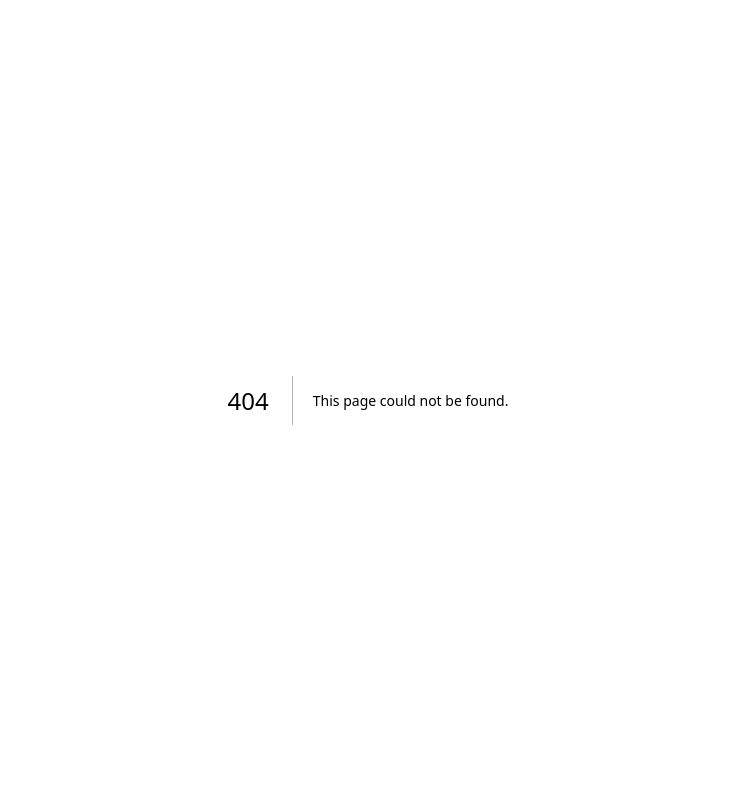
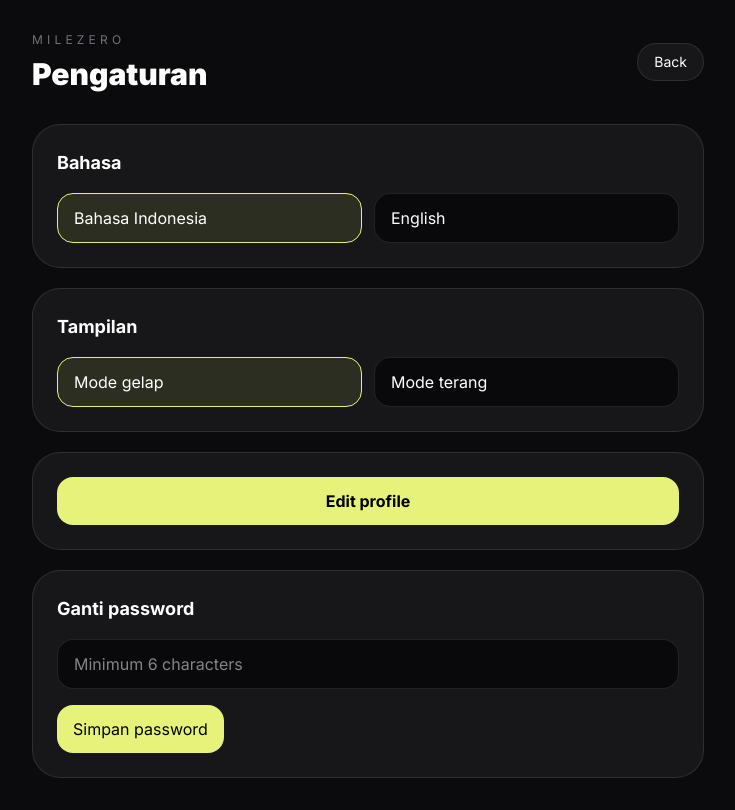
Before and after one commit to SamAscend/MILEZEROHQ, a Next.js app: page /settings in a window 1280 px wide. Before the commit this address had no page. Shown: the whole page, without its empty margins (272-1007 px from the left). Built offline with nearby package versions, Linux system fonts and the light colour scheme; no server answers.

Commit message:
Add session logout and member settings

```diff
--- a/app/globals.css
+++ b/app/globals.css
@@ -15,6 +15,40 @@ body {
   font-family: var(--font-sans), Arial, Helvetica, sans-serif;
 }
 
+html[data-theme="light"] body {
+  background: #f4f5ef;
+  color: #181a16;
+}
+
+html[data-theme="light"] .bg-\[\#0b0b0d\] {
+  background-color: #f4f5ef !important;
+}
+
+html[data-theme="light"] .bg-\[\#111214\] {
+  background-color: #e7e9df !important;
+}
+
+html[data-theme="light"] .bg-white\/5 {
+  background-color: rgba(255, 255, 255, 0.72) !important;
+}
+
+html[data-theme="light"] .bg-zinc-950,
+html[data-theme="light"] .bg-zinc-950\/80,
+html[data-theme="light"] .bg-zinc-950\/70,
+html[data-theme="light"] .bg-zinc-950\/60 {
+  background-color: #ffffff !important;
+}
+
+html[data-theme="light"] .text-white {
+  color: #181a16 !important;
+}
+
+html[data-theme="light"] .text-zinc-200,
+html[data-theme="light"] .text-zinc-300,
+html[data-theme="light"] .text-zinc-400 {
+  color: #4b5148 !important;
+}
+
 * {
   box-sizing: border-box;
 }
--- a/app/login/page.tsx
+++ b/app/login/page.tsx
@@ -33,7 +33,11 @@ export default function LoginPage() {
     }
 
     if (isSignUp) {
-      setSuccessMessage("Akun berhasil dibuat. Cek email Anda untuk konfirmasi akun.");
+      if (result.data.session) {
+        router.push("/onboarding");
+        return;
+      }
+      setSuccessMessage("Akun berhasil dibuat. Cek email Anda untuk konfirmasi akun sebelum login.");
       return;
     }
 
@@ -44,9 +48,10 @@ export default function LoginPage() {
     <main className="min-h-screen bg-[#0b0b0d] px-4 py-10 text-white">
       <div className="mx-auto max-w-5xl">
         <div className="mb-8 flex items-center justify-between">
-          <Link href="/" className="text-lg font-black tracking-[0.28em] text-white">
-            MILEZERO
-          </Link>
+          <div className="flex items-center gap-5">
+            <Link href="/" className="text-lg font-black tracking-[0.28em] text-white">MILEZERO</Link>
+            <Link href="/" className="text-sm text-zinc-400 transition hover:text-white">Back</Link>
+          </div>
           <Link href="/admin/login" className="text-sm text-zinc-300 transition hover:text-white">
             Admin Portal
           </Link>
--- a/app/page.tsx
+++ b/app/page.tsx
@@ -1,4 +1,9 @@
+"use client";
+
 import Link from "next/link";
+import { useEffect, useState } from "react";
+import { BottomNav } from "@/components/bottom-nav";
+import { supabase } from "@/lib/supabase";
 
 const features = [
   { title: "Daily Challenges", description: "Short missions that keep crew momentum high." },
@@ -15,6 +20,20 @@ const milestones = [
 ];
 
 export default function Home() {
+  const [isLoggedIn, setIsLoggedIn] = useState(false);
+
+  useEffect(() => {
+    if (!supabase) return;
+    void supabase.auth.getSession().then(({ data }) => setIsLoggedIn(Boolean(data.session)));
+    const { data: listener } = supabase.auth.onAuthStateChange((_event, session) => setIsLoggedIn(Boolean(session)));
+    return () => listener.subscription.unsubscribe();
+  }, []);
+
+  const handleLogout = async () => {
+    await supabase?.auth.signOut();
+    setIsLoggedIn(false);
+  };
+
   return (
     <main className="min-h-screen bg-[#0b0b0d] text-white">
       <section className="mx-auto max-w-6xl px-4 pb-20 pt-8">
@@ -26,9 +45,11 @@ export default function Home() {
             <Link href="/leaderboard">Leaderboard</Link>
             <Link href="/admin/login">Admin</Link>
           </nav>
-          <Link href="/login" className="rounded-full bg-[#e7f27a] px-4 py-2 text-sm font-bold text-black">
-            Login
-          </Link>
+          {isLoggedIn ? (
+            <button type="button" onClick={handleLogout} className="rounded-full bg-[#e7f27a] px-4 py-2 text-sm font-bold text-black">Log out</button>
+          ) : (
+            <Link href="/login" className="rounded-full bg-[#e7f27a] px-4 py-2 text-sm font-bold text-black">Login</Link>
+          )}
         </header>
 
         <div className="grid items-center gap-8 md:grid-cols-[1.1fr_0.9fr]">
@@ -129,6 +150,7 @@ export default function Home() {
           ))}
         </div>
       </section>
+      <BottomNav />
     </main>
   );
 }
--- a/app/profile/page.tsx
+++ b/app/profile/page.tsx
@@ -80,9 +80,10 @@ export default function ProfilePage() {
             <p className="text-xs font-semibold uppercase tracking-[0.35em] text-zinc-500">Profile</p>
             <h1 className="mt-2 text-3xl font-black">Runner identity</h1>
           </div>
-          <Link href="/notifications" className="rounded-full border border-white/10 bg-white/5 px-4 py-2 text-sm">
-            Notifications
-          </Link>
+          <div className="flex gap-3">
+            <Link href="/settings" className="rounded-full border border-white/10 bg-white/5 px-4 py-2 text-sm">Settings</Link>
+            <Link href="/notifications" className="rounded-full border border-white/10 bg-white/5 px-4 py-2 text-sm">Notifications</Link>
+          </div>
         </header>
 
         <div className="grid gap-6 lg:grid-cols-[0.9fr_1.1fr]">
--- /dev/null
+++ b/app/settings/page.tsx
@@ -0,0 +1,90 @@
+"use client";
+
+import Link from "next/link";
+import { useEffect, useState } from "react";
+import { supabase } from "@/lib/supabase";
+
+type Language = "id" | "en";
+type Theme = "dark" | "light";
+
+export default function SettingsPage() {
+  const [language, setLanguage] = useState<Language>("id");
+  const [theme, setTheme] = useState<Theme>("dark");
+  const [password, setPassword] = useState("");
+  const [message, setMessage] = useState("");
+
+  useEffect(() => {
+    const savedLanguage = window.localStorage.getItem("milezero-language") as Language | null;
+    const savedTheme = window.localStorage.getItem("milezero-theme") as Theme | null;
+    if (savedLanguage) setLanguage(savedLanguage);
+    if (savedTheme) setTheme(savedTheme);
+    document.documentElement.dataset.theme = savedTheme ?? "dark";
+  }, []);
+
+  const updateLanguage = (value: Language) => {
+    setLanguage(value);
+    window.localStorage.setItem("milezero-language", value);
+  };
+
+  const updateTheme = (value: Theme) => {
+    setTheme(value);
+    window.localStorage.setItem("milezero-theme", value);
+    document.documentElement.dataset.theme = value;
+  };
+
+  const updatePassword = async (event: React.FormEvent) => {
+    event.preventDefault();
+    setMessage("");
+    if (!supabase) {
+      setMessage("Supabase belum dikonfigurasi.");
+      return;
+    }
+    const { error } = await supabase.auth.updateUser({ password });
+    setMessage(error ? error.message : "Password berhasil diubah.");
+    if (!error) setPassword("");
+  };
+
+  const labels = language === "id"
+    ? { title: "Pengaturan", language: "Bahasa", theme: "Tampilan", profile: "Edit profile", password: "Ganti password", save: "Simpan password", dark: "Mode gelap", light: "Mode terang" }
+    : { title: "Settings", language: "Language", theme: "Appearance", profile: "Edit profile", password: "Change password", save: "Save password", dark: "Dark mode", light: "Light mode" };
+
+  return (
+    <main className="min-h-screen bg-[#0b0b0d] px-4 py-8 text-white">
+      <div className="mx-auto max-w-2xl">
+        <header className="mb-8 flex items-center justify-between">
+          <div><p className="text-xs uppercase tracking-[0.35em] text-zinc-500">MileZero</p><h1 className="mt-2 text-3xl font-black">{labels.title}</h1></div>
+          <Link href="/profile" className="rounded-full border border-white/10 bg-white/5 px-4 py-2 text-sm">Back</Link>
+        </header>
+
+        <div className="space-y-5">
+          <section className="rounded-[28px] border border-white/10 bg-white/5 p-6">
+            <h2 className="text-lg font-bold">{labels.language}</h2>
+            <div className="mt-4 grid grid-cols-2 gap-3">
+              <button type="button" onClick={() => updateLanguage("id")} className={`rounded-2xl border px-4 py-3 text-left ${language === "id" ? "border-[#e7f27a] bg-[#e7f27a]/10" : "border-white/10 bg-zinc-950"}`}>Bahasa Indonesia</button>
+              <button type="button" onClick={() => updateLanguage("en")} className={`rounded-2xl border px-4 py-3 text-left ${language === "en" ? "border-[#e7f27a] bg-[#e7f27a]/10" : "border-white/10 bg-zinc-950"}`}>English</button>
+            </div>
+          </section>
+
+          <section className="rounded-[28px] border border-white/10 bg-white/5 p-6">
+            <h2 className="text-lg font-bold">{labels.theme}</h2>
+            <div className="mt-4 grid grid-cols-2 gap-3">
+              <button type="button" onClick={() => updateTheme("dark")} className={`rounded-2xl border px-4 py-3 text-left ${theme === "dark" ? "border-[#e7f27a] bg-[#e7f27a]/10" : "border-white/10 bg-zinc-950"}`}>{labels.dark}</button>
+              <button type="button" onClick={() => updateTheme("light")} className={`rounded-2xl border px-4 py-3 text-left ${theme === "light" ? "border-[#e7f27a] bg-[#e7f27a]/10" : "border-white/10 bg-zinc-950"}`}>{labels.light}</button>
+            </div>
+          </section>
+
+          <section className="rounded-[28px] border border-white/10 bg-white/5 p-6">
+            <Link href="/profile" className="block rounded-2xl bg-[#e7f27a] px-4 py-3 text-center font-bold text-black">{labels.profile}</Link>
+          </section>
+
+          <form onSubmit={updatePassword} className="rounded-[28px] border border-white/10 bg-white/5 p-6">
+            <h2 className="text-lg font-bold">{labels.password}</h2>
+            <input type="password" minLength={6} required value={password} onChange={(event) => setPassword(event.target.value)} placeholder="Minimum 6 characters" className="mt-4 w-full rounded-2xl border border-white/10 bg-zinc-950 px-4 py-3 outline-none" />
+            <button type="submit" className="mt-4 rounded-2xl bg-[#e7f27a] px-4 py-3 font-bold text-black">{labels.save}</button>
+            {message && <p className="mt-3 text-sm text-zinc-300">{message}</p>}
+          </form>
+        </div>
+      </div>
+    </main>
+  );
+}
```
